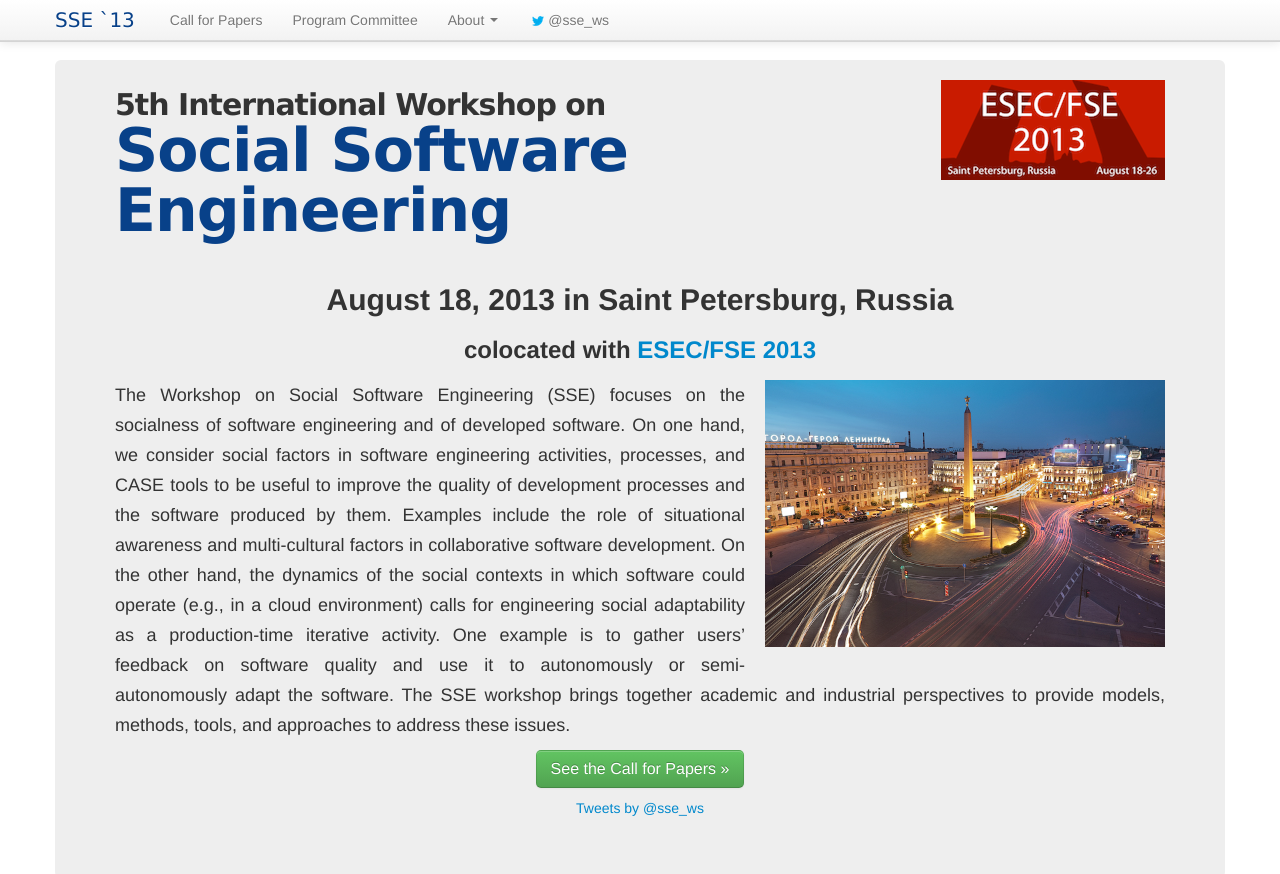
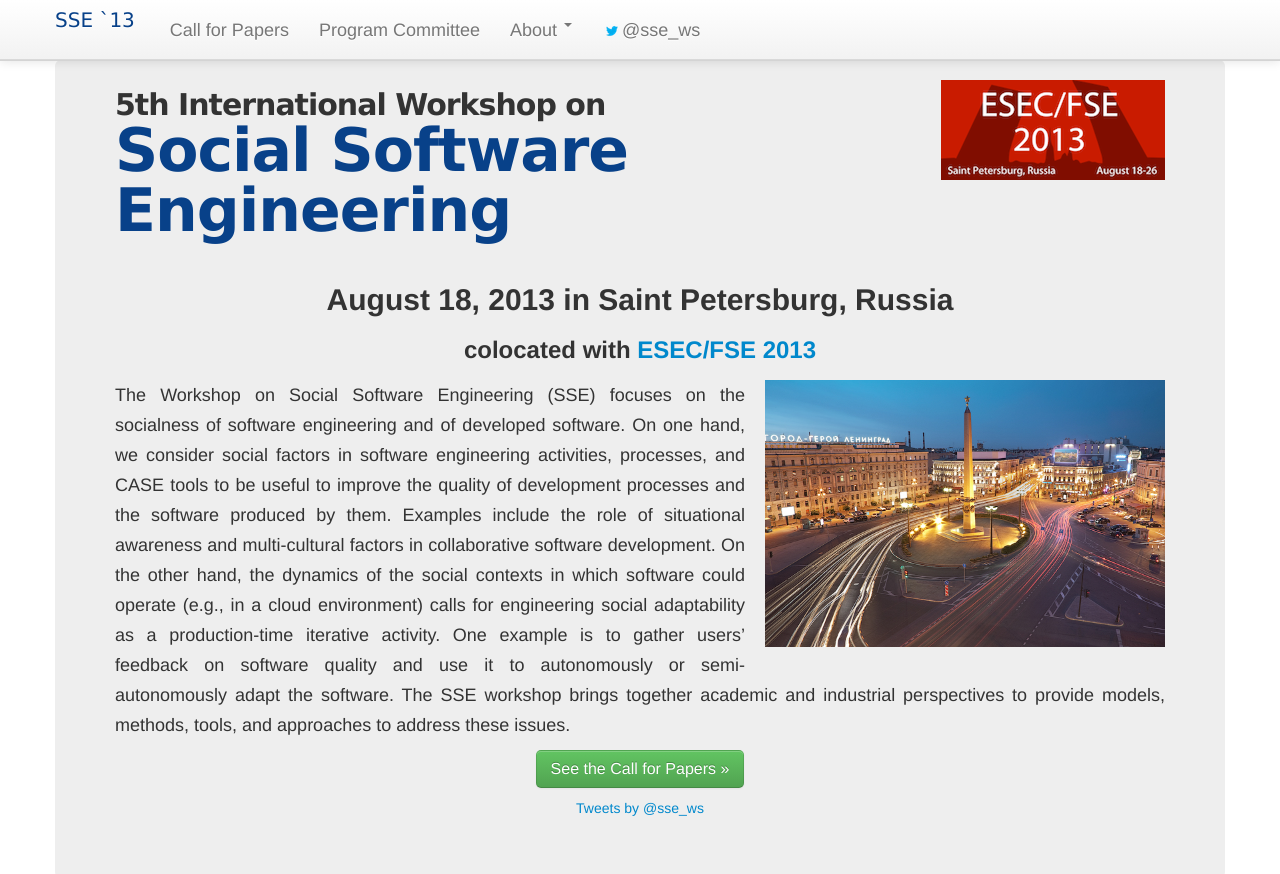
Before and after one commit to sse-ws/sse-ws.github.com, a plain HTML site: page index.html in a window 1280 px wide. Shown: the top 874 px of the page. Drawn offline with nearby package versions, Linux system fonts and the light colour scheme; a web font is replaced by a local one.

Commit message:
more consistent font sizes

```diff
--- a/css/main.css
+++ b/css/main.css
@@ -49,6 +49,14 @@ h3 {
 	text-align: center;
 }
 
+li, td {
+	font-size: 18px;
+	font-weight: 200;
+	line-height: 30px;
+	color: inherit;
+	margin: 5px 0px;
+}
+
 .portrait {
 	float: right;
 	padding-left: 20px;
```
